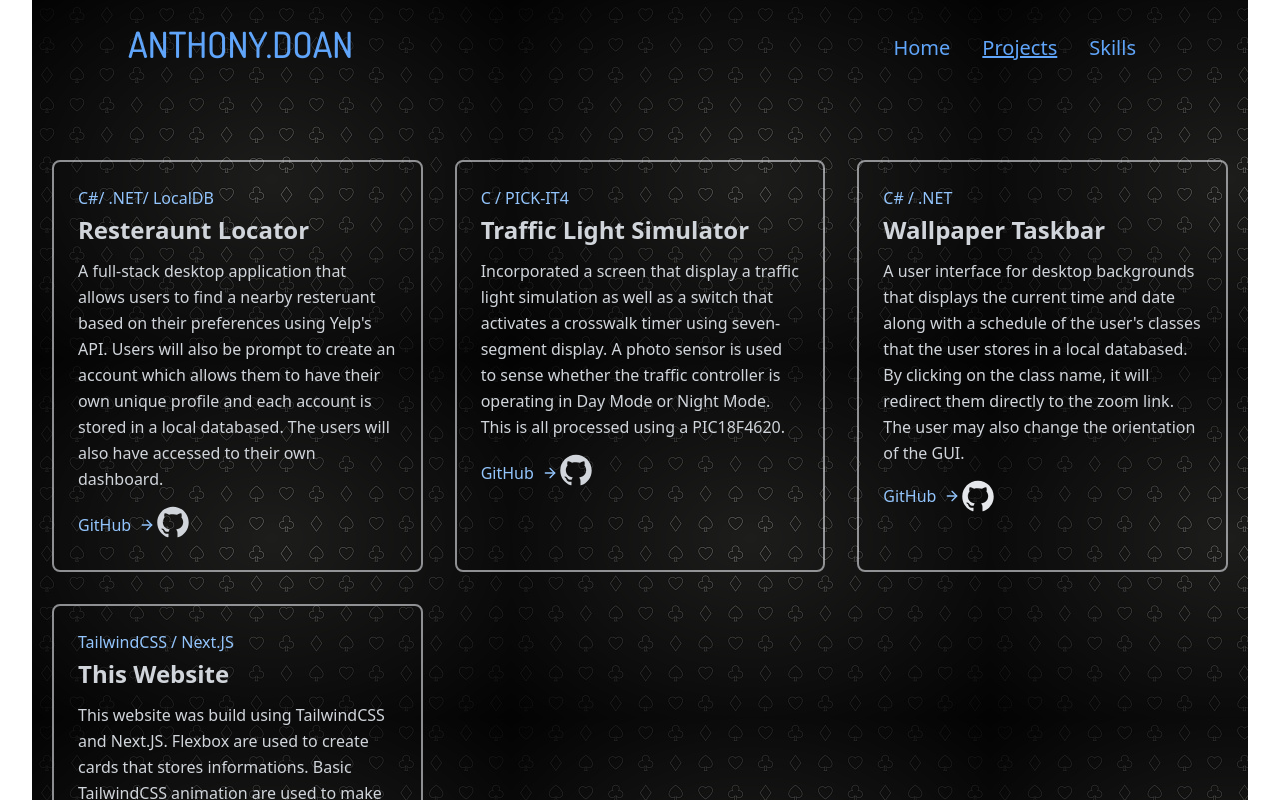
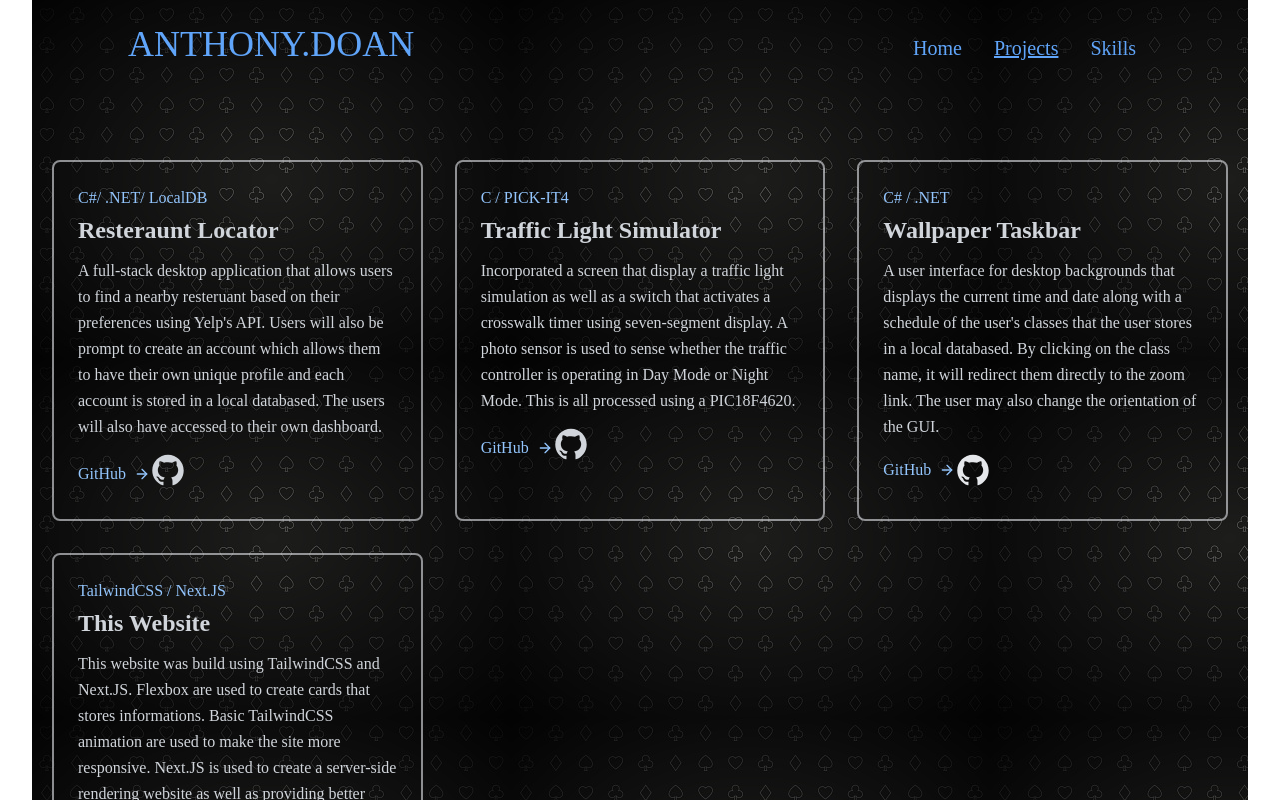
Before and after one commit to antdoan123/e-portfolio, a Next.js app: page /Proj in a window 1280 px wide. Shown: the top 800 px of the page. Built offline with nearby package versions, Linux system fonts and the light colour scheme.

Commit message:
Poppins font

```diff
--- a/pages/Proj.js
+++ b/pages/Proj.js
@@ -11,10 +11,10 @@ export default function Home() {
         <meta name="description" content="Generated by create next app" />
         <link rel="icon" href="https://avataaars.io/?avatarStyle=Circle&topType=ShortHairShortRound&accessoriesType=Blank&hairColor=Black&facialHairType=Blank&clotheType=Hoodie&clotheColor=Black&eyeType=Happy&eyebrowType=Default&mouthType=Default&skinColor=Light" />
       </Head>
-      <body className="text-white bg-[url('/Background_poker.jpg')] pb-12">
+      <body className="font-body1 text-white bg-[url('/Background_poker.jpg')] pb-12">
         <header className="py-6">
             <div className="container flex flex-col sm:flex-row justify-between items-center mx-auto px-8 md:px-14 lg:px-24 w-full">
-                <div className="text-blue-400 font-body sm:text-2xl md:text-3xl lg:text-4xl">ANTHONY.DOAN</div>
+                <div className="text-blue-400 sm:text-2xl md:text-3xl lg:text-4xl">ANTHONY.DOAN</div>
                     <div className="mt-2 flex space-x-12 items-center text-xl" id="menu">
                         <div>
                             <Link href="/"><a className="p-4 text-blue-400 hover:font-bold">Home</a></Link>
--- a/pages/Skills.js
+++ b/pages/Skills.js
@@ -11,7 +11,7 @@ export default function Home() {
         <meta name="description" content="Generated by create next app" />
         <link rel="icon" href="https://avataaars.io/?avatarStyle=Circle&topType=ShortHairShortRound&accessoriesType=Blank&hairColor=Black&facialHairType=Blank&clotheType=Hoodie&clotheColor=Black&eyeType=Happy&eyebrowType=Default&mouthType=Default&skinColor=Light" />
       </Head>
-      <body className="h-screen text-white bg-[url('/Background_poker.jpg')] pb-12">
+      <body className="font-body1 h-screen text-white bg-[url('/Background_poker.jpg')] pb-12">
         <header className="py-6">
             <div className="container flex flex-col sm:flex-row justify-between items-center mx-auto px-8 md:px-14 lg:px-24 w-full">
                 <div className="text-blue-400 font-body sm:text-2xl md:text-3xl lg:text-4xl">ANTHONY.DOAN</div>
--- a/pages/index.js
+++ b/pages/index.js
@@ -12,10 +12,10 @@ export default function Home() {
         <meta name="description" content="Generated by create next app" />
         <link rel="icon" href="https://avataaars.io/?avatarStyle=Circle&topType=ShortHairShortRound&accessoriesType=Blank&hairColor=Black&facialHairType=Blank&clotheType=Hoodie&clotheColor=Black&eyeType=Happy&eyebrowType=Default&mouthType=Default&skinColor=Light" />
       </Head>
-      <body className="text-white bg-[url('/Background_poker.jpg')] pb-12">
+      <body className="font-body1 text-white bg-[url('/Background_poker.jpg')] pb-12">
         <header className="py-6">
             <div className="container flex flex-col sm:flex-row justify-between items-center mx-auto px-8 md:px-14 md:flex lg:px-24 w-full">
-                <div className="text-blue-400 font-title text-3xl lg:text-4xl">ANTHONY.DOAN</div>
+                <div className="text-blue-400 text-3xl lg:text-4xl">ANTHONY.DOAN</div>
                     <div className="mt-2 flex space-x-12 items-center text-xl" id="menu">
                         <div>
                             <Link href="/"><a className="p-4 text-blue-400 hover:font-bold underline">Home</a></Link>
--- a/styles/globals.css
+++ b/styles/globals.css
@@ -1,4 +1,4 @@
-@import url('https://fonts.googleapis.com/css2?family=Dosis:wght@500&family=Lato&display=swap');
+@import url('https://fonts.googleapis.com/css2?family=Dosis:wght@500&family=Poppins:wght@500&display=swap');
 @tailwind base;
 @tailwind components;
 @tailwind utilities;
--- a/tailwind.config.js
+++ b/tailwind.config.js
@@ -6,7 +6,8 @@ module.exports = {
   theme: {
     extend: {
         fontFamily: {
-            body:['Dosis']
+            body:['Dosis'],
+            body1:['Poppin']
         }
 
     },
```
